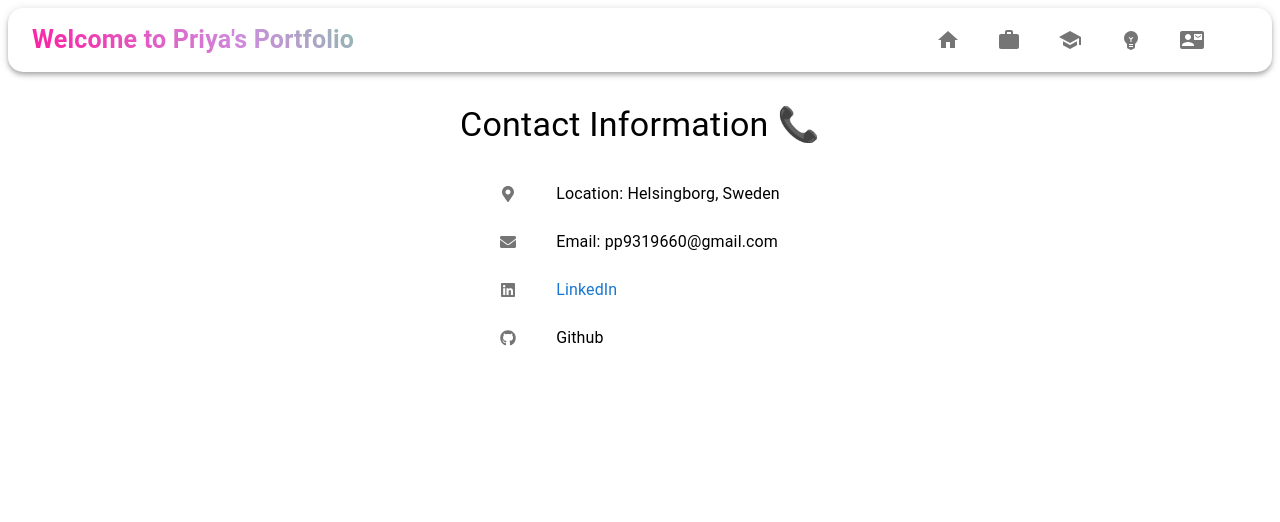
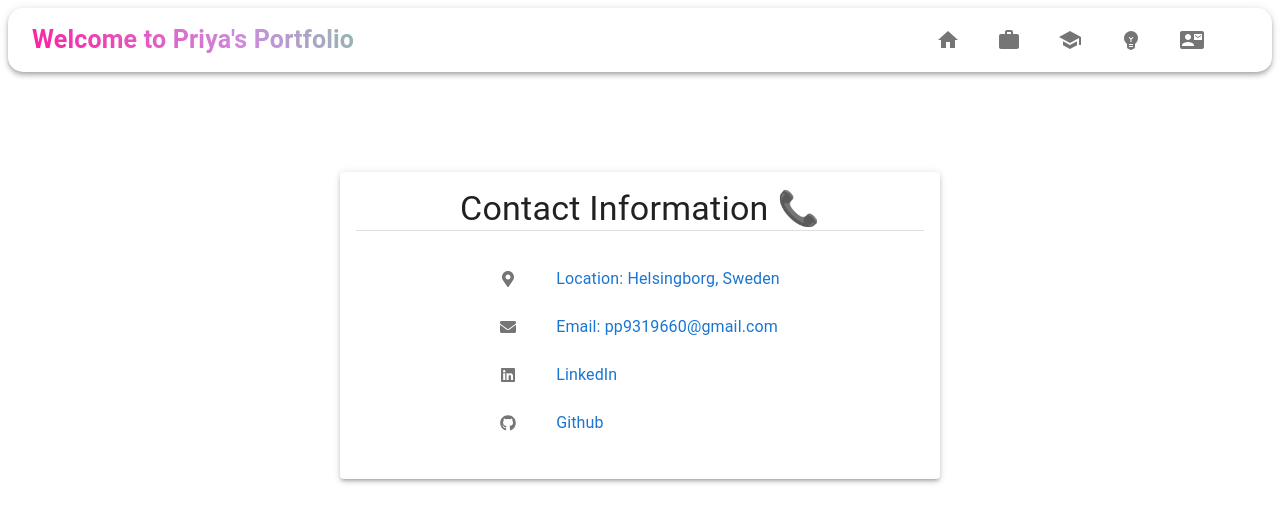
Before and after one commit to Priya-Pdh/my-portfolio, a React (Vite) app in the folder Portfolio/: page /contact in a window 1280 px wide. Shown: the top 522 px of the page. Built offline with nearby package versions, Linux system fonts and the light colour scheme.

Commit message:
styling updates

```diff
--- a/Portfolio/src/Pages/Contact/Contact.jsx
+++ b/Portfolio/src/Pages/Contact/Contact.jsx
@@ -1,5 +1,5 @@
 import React from 'react';
-import { Box, Typography, List, ListItem, ListItemIcon, ListItemText, Link } from '@mui/material';
+import { Box, Card, CardContent, Typography, Divider, List, ListItem, ListItemIcon, ListItemText, Link } from '@mui/material';
 import { FaMapMarkerAlt, FaEnvelope, FaLinkedin, FaGithub } from 'react-icons/fa';
 import data from '../../data.json';
 
@@ -7,23 +7,26 @@ function Contact() {
   const { contactInfo } = data;
 
   return (
-    <Box my={4} textAlign={"center"}>
+    <Box my={4} textAlign="center" sx={{marginTop: '100px'}}>
+      <Card elevation={3} sx={{ margin: 'auto', width: '600px' }}>
+        <CardContent>
           <Typography variant="h4" mb={2}>
             Contact Information 📞
+            <Divider />
           </Typography>
-      <Box  sx={{display: "flex", justifyContent: "center"}}>
+          <Box sx={{ display: "flex", justifyContent: "center" }}>
             <List>
               <ListItem>
                 <ListItemIcon>
                   <FaMapMarkerAlt />
                 </ListItemIcon>
-          <ListItemText primary={`Location: ${contactInfo.location}`} />
+                <ListItemText primary={`Location: ${contactInfo.location}`} primaryTypographyProps={{ color: 'primary' }} />
               </ListItem>
               <ListItem>
                 <ListItemIcon>
                   <FaEnvelope />
                 </ListItemIcon>
-          <ListItemText primary={`Email: ${contactInfo.email}`} />
+                <ListItemText primary={`Email: ${contactInfo.email}`} primaryTypographyProps={{ color: 'primary' }} />
               </ListItem>
               <ListItem>
                 <ListItemIcon>
@@ -50,7 +53,7 @@ function Contact() {
                     href={contactInfo.github}
                     target="_blank"
                     rel="noopener noreferrer"
-              color="black"
+                    color="primary"
                     underline="hover"
                   >
                     Github
@@ -59,6 +62,8 @@ function Contact() {
               </ListItem>
             </List>
           </Box>
+        </CardContent>
+      </Card>
     </Box>
   );
 }
--- a/Portfolio/src/Pages/Home/Home.jsx
+++ b/Portfolio/src/Pages/Home/Home.jsx
@@ -25,8 +25,8 @@ const Title = styled('h1')({
 
 const DescriptionContainer = styled(Paper)({
   marginTop: '20px',
-  padding: '15px',
-  maxWidth: '850px',
+  padding: '20px',
+  maxWidth: '900px',
   marginLeft: 'auto',
   marginRight: 'auto',
 });
@@ -59,7 +59,7 @@ const Home = () => {
         <DescriptionContainer elevation={3}>
           <Typography variant="h6">{personalInfo.summary}</Typography>
           <Divider />
-          <Typography>{personalInfo.des01}</Typography>
+          <Typography sx= {{ marginTop: '20px'}}>{personalInfo.des01}</Typography>
           <Typography>{personalInfo.des02}</Typography>
         </DescriptionContainer>
       </Box>
--- a/Portfolio/src/Pages/Skills/Skills.jsx
+++ b/Portfolio/src/Pages/Skills/Skills.jsx
@@ -71,7 +71,7 @@ export const Skills = () => {
           <Grid item xs={12} sm={6} md={4} lg={3} key={index}>
             <Paper>
               {skillIcons[skill] && <span >{skillIcons[skill]}</span>}
-              <Typography variant="subtitle1" mb={2} fontWeight="bold">
+              <Typography variant="subtitle1" mb={2} fontWeight="bold" color="primary">
                 {skill}
               </Typography>
             </Paper>
@@ -83,7 +83,7 @@ export const Skills = () => {
           <Grid item xs={12} sm={6} md={4} lg={3} key={index}>
             <Paper>
               {softSkillIcons[skill] && <span>{softSkillIcons[skill]}</span>}
-              <Typography variant="subtitle1" mb={2} fontWeight="bold">
+              <Typography variant="subtitle1" mb={2} fontWeight="bold" color="primary">
                 {skill}
               </Typography>
             </Paper>
```
Lines whose indentation alone changed are shown as unchanged.
